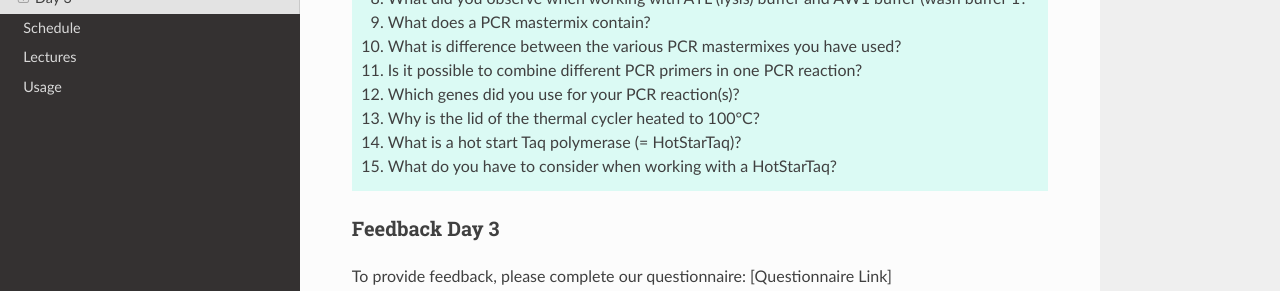
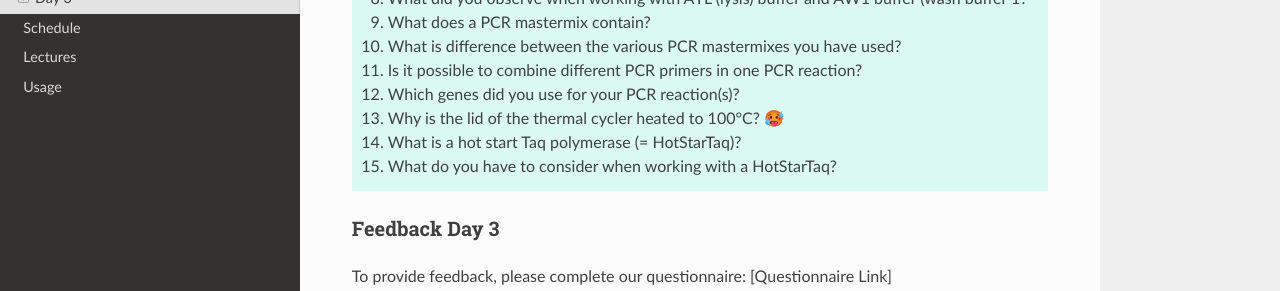
Before and after one commit to bheimbu/evolutionary_ecology, a Sphinx documentation site: the page built from docs/source/first_week.rst, in a window 1280 px wide and 900 px high, scrolled down 4778 px. Shown: the part 297-588 px from the top of the window. Built offline with Sphinx 7.4.7 and the Read the Docs theme 2.0.0, drawn with Linux system fonts in a browser that asks for light colours; pages that are not in the unit, such as notebooks, are missing from menus.

```diff
--- a/docs/source/first_week.rst
+++ b/docs/source/first_week.rst
@@ -133,7 +133,7 @@ Questions of the Day
   10. What is difference between the various PCR mastermixes you have used?
   11. Is it possible to combine different PCR primers in one PCR reaction?
   12. Which genes did you use for your PCR reaction(s)?
-  13. Why is the lid of the thermal cycler heated to 100°C?
+  13. Why is the lid of the thermal cycler heated to 100°C? 🥵
   14. What is a hot start Taq polymerase (= HotStarTaq)?
   15. What do you have to consider when working with a HotStarTaq?
 
```
